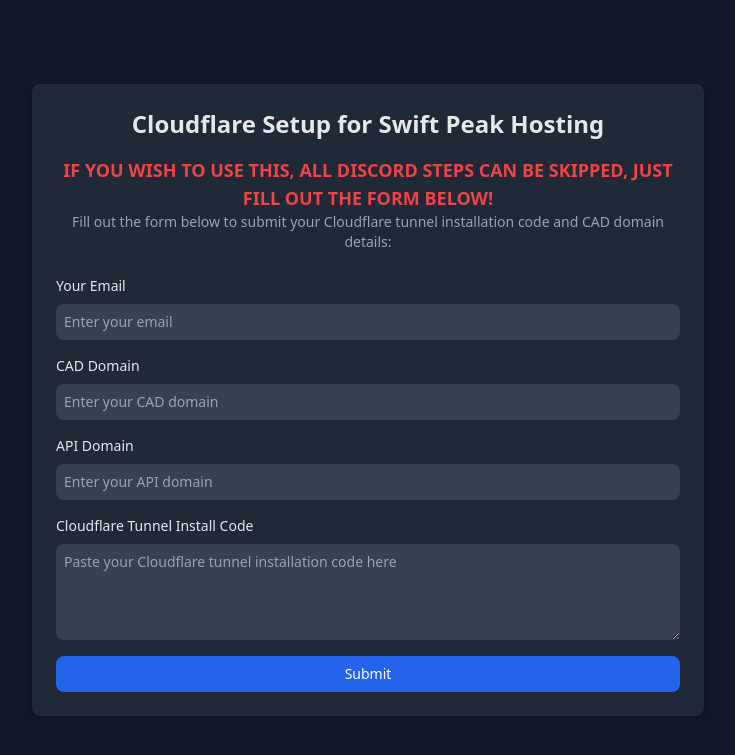
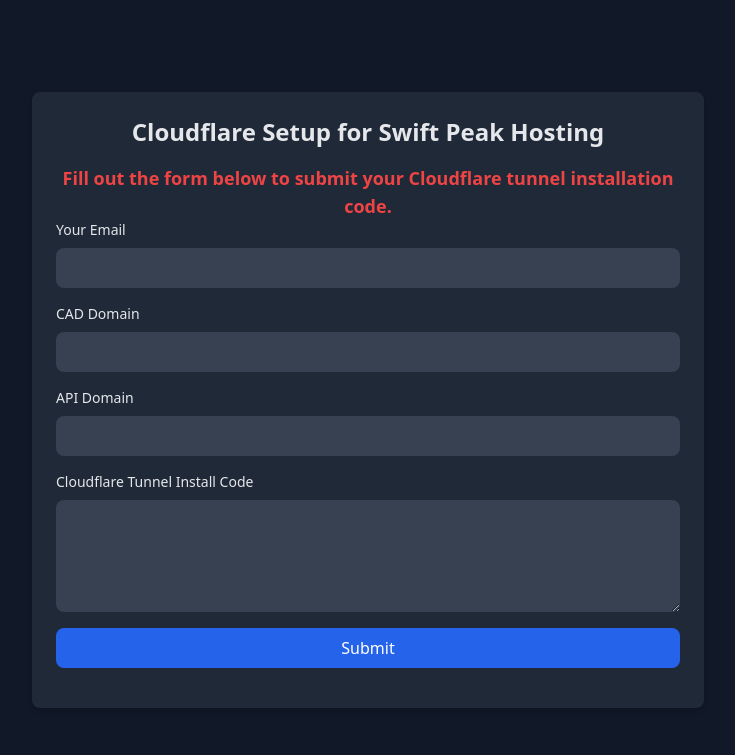
Before and after one commit to EWANZO101/phpa, a Flask app: template templates/form.html in a window 1280 px wide. Shown: the top 755 px of the page, without its empty margins (272-1007 px from the left). Run offline with Flask 3, Linux system fonts and the light colour scheme; the template is opened without the code that fills it, so the values that code supplies are empty; some libraries are stand-ins or nearby versions.

Commit message:
Update form.html

```diff
--- a/templates/form.html
+++ b/templates/form.html
@@ -3,97 +3,110 @@
 <head>
     <meta charset="UTF-8">
     <meta name="viewport" content="width=device-width, initial-scale=1.0">
-    <title>Submit Your Cloudflare Tunnel Code</title>
-    <script src="https://cdn.jsdelivr.net/npm/@flowbite/components/dist/flowbite.min.js"></script>
+    <title>Cloudflare Tunnel Submission</title>
+    <script src="https://cdnjs.cloudflare.com/ajax/libs/flowbite/2.2.1/flowbite.min.js"></script>
     <link href="https://cdn.jsdelivr.net/npm/tailwindcss@2.2.19/dist/tailwind.min.css" rel="stylesheet">
 
     <script>
+        document.addEventListener("DOMContentLoaded", function () {
             function validateForm() {
-            const email = document.getElementById('user-email').value.trim();
-            const cadDomain = document.getElementById('cad-domain').value.trim();
-            const apiDomain = document.getElementById('api-domain').value.trim();
-            const cloudflareCode = document.getElementById('cloudflare-code').value.trim();
-            const checkoutButton = document.getElementById('checkout-button');
+                const email = document.getElementById("user-email")?.value.trim();
+                const cadDomain = document.getElementById("cad-domain")?.value.trim();
+                const apiDomain = document.getElementById("api-domain")?.value.trim();
+                const cloudflareCode = document.getElementById("cloudflare-code")?.value.trim();
+                const checkoutButton = document.getElementById("checkout-button");
 
                 if (email && cadDomain && apiDomain && cloudflareCode) {
-                checkoutButton.classList.remove('hidden');
+                    checkoutButton?.classList.remove("hidden");
                 } else {
-                checkoutButton.classList.add('hidden');
+                    checkoutButton?.classList.add("hidden");
                 }
             }
 
             function handleSubmit(event) {
                 event.preventDefault();
-            const submitButton = document.getElementById('submit-button');
-            const checkoutButton = document.getElementById('checkout-button');
+                const submitButton = document.getElementById("submit-button");
+                const checkoutButton = document.getElementById("checkout-button");
+                const responseMessage = document.getElementById("response-message");
+
+                if (!submitButton || !checkoutButton || !responseMessage) {
+                    console.error("One or more elements are missing.");
+                    return;
+                }
+
                 submitButton.disabled = true;
 
                 const formData = new FormData(event.target);
                 const payload = {
-                user_email: formData.get('user_email'),
-                cad_domain: formData.get('cad_domain'),
-                api_domain: formData.get('api_domain'),
-                cloudflare_code: formData.get('cloudflare_code')
+                    user_email: formData.get("user_email"),
+                    cad_domain: formData.get("cad_domain"),
+                    api_domain: formData.get("api_domain"),
+                    cloudflare_code: formData.get("cloudflare_code"),
                 };
 
                 fetch("/", {
                     method: "POST",
                     headers: { "Content-Type": "application/json" },
-                body: JSON.stringify(payload)
+                    body: JSON.stringify(payload),
                 })
-            .then(response => response.text().then(text => ({ status: response.status, text })))
+                    .then((response) => response.text().then((text) => ({ status: response.status, text })))
                     .then(({ status, text }) => {
-                document.getElementById('response-message').innerText = text;
-                document.getElementById('response-message').classList.remove("hidden");
+                        responseMessage.innerText = text;
+                        responseMessage.classList.remove("hidden");
                         if (status === 200 || status === 204) {
-                    checkoutButton.classList.remove('hidden');
+                            checkoutButton.classList.remove("hidden");
                         } else {
-                    document.getElementById('response-message').classList.add("text-red-500");
+                            responseMessage.classList.add("text-red-500");
                             submitButton.disabled = false;
                         }
                     })
-            .catch(error => {
-                document.getElementById('response-message').innerText = "Error: " + error.message;
+                    .catch((error) => {
+                        responseMessage.innerText = "Error: " + error.message;
                         submitButton.disabled = false;
                     });
             }
+
+            document.querySelector("form")?.addEventListener("submit", handleSubmit);
+        });
     </script>
 </head>
 <body class="bg-gray-900 text-gray-200 min-h-screen flex flex-col items-center justify-center">
     <div class="w-full max-w-2xl p-6 bg-gray-800 rounded-lg shadow-md">
         <h1 class="text-2xl font-semibold text-center mb-4">Cloudflare Setup for Swift Peak Hosting</h1>
 
-        <p class="text-lg font-bold text-red-500 text-center">IF YOU WISH TO USE THIS, ALL DISCORD STEPS CAN BE SKIPPED, JUST FILL OUT THE FORM BELOW!</p>
-
-        <p class="text-sm text-gray-400 mb-6 text-center">Fill out the form below to submit your Cloudflare tunnel installation code and CAD domain details:</p>
+        <p class="text-lg font-bold text-red-500 text-center">Fill out the form below to submit your Cloudflare tunnel installation code.</p>
 
         <div id="response-message" class="mb-4 p-4 text-sm rounded-lg hidden"></div>
 
-        <form action="/" method="POST" class="space-y-4" onsubmit="handleSubmit(event)" oninput="validateForm()">
+        <form action="/" method="POST" class="space-y-4">
             <div>
                 <label for="user-email" class="block mb-2 text-sm font-medium">Your Email</label>
-                <input type="email" id="user-email" name="user_email" class="block w-full p-2 text-sm rounded-lg bg-gray-700 border-gray-600 placeholder-gray-400 text-white focus:ring-blue-500 focus:border-blue-500" placeholder="Enter your email" required>
+                <input type="email" id="user-email" name="user_email" class="block w-full p-2 rounded-lg bg-gray-700 border-gray-600 text-white" required>
             </div>
 
             <div>
                 <label for="cad-domain" class="block mb-2 text-sm font-medium">CAD Domain</label>
-                <input type="text" id="cad-domain" name="cad_domain" class="block w-full p-2 text-sm rounded-lg bg-gray-700 border-gray-600 placeholder-gray-400 text-white focus:ring-blue-500 focus:border-blue-500" placeholder="Enter your CAD domain" required>
+                <input type="text" id="cad-domain" name="cad_domain" class="block w-full p-2 rounded-lg bg-gray-700 border-gray-600 text-white" required>
             </div>
 
             <div>
                 <label for="api-domain" class="block mb-2 text-sm font-medium">API Domain</label>
-                <input type="text" id="api-domain" name="api_domain" class="block w-full p-2 text-sm rounded-lg bg-gray-700 border-gray-600 placeholder-gray-400 text-white focus:ring-blue-500 focus:border-blue-500" placeholder="Enter your API domain" required>
+                <input type="text" id="api-domain" name="api_domain" class="block w-full p-2 rounded-lg bg-gray-700 border-gray-600 text-white" required>
             </div>
 
             <div>
                 <label for="cloudflare-code" class="block mb-2 text-sm font-medium">Cloudflare Tunnel Install Code</label>
-                <textarea id="cloudflare-code" name="cloudflare_code" rows="4" class="block w-full p-2 text-sm rounded-lg bg-gray-700 border-gray-600 placeholder-gray-400 text-white focus:ring-blue-500 focus:border-blue-500" placeholder="Paste your Cloudflare tunnel installation code here" required></textarea>
+                <textarea id="cloudflare-code" name="cloudflare_code" rows="4" class="block w-full p-2 rounded-lg bg-gray-700 border-gray-600 text-white" required></textarea>
             </div>
 
             <div class="text-center">
-                <button id="submit-button" type="submit" class="w-full px-4 py-2 text-sm font-medium text-white bg-blue-600 rounded-lg hover:bg-blue-700">Submit</button>
+                <button id="submit-button" type="submit" class="w-full px-4 py-2 text-white bg-blue-600 rounded-lg">Submit</button>
             </div>
         </form>
+
+        <div class="mt-4 text-center">
+            <a id="checkout-button" href="https://store.swiftpeakhosting.co.uk/store/view/56" class="hidden w-full px-4 py-2 text-white bg-green-600 rounded-lg">Checkout</a>
+        </div>
     </div>
 </body>
 </html>
```
Lines whose indentation alone changed are shown as unchanged.
